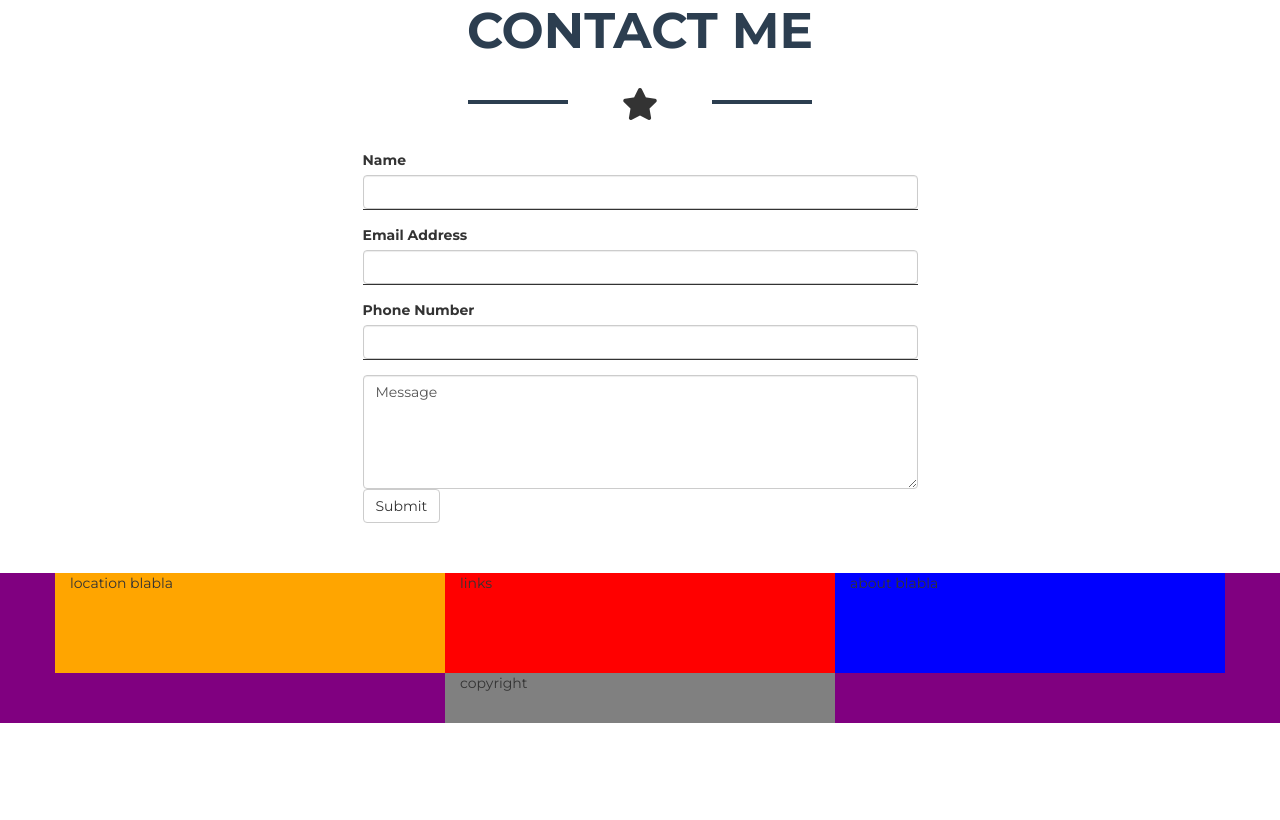
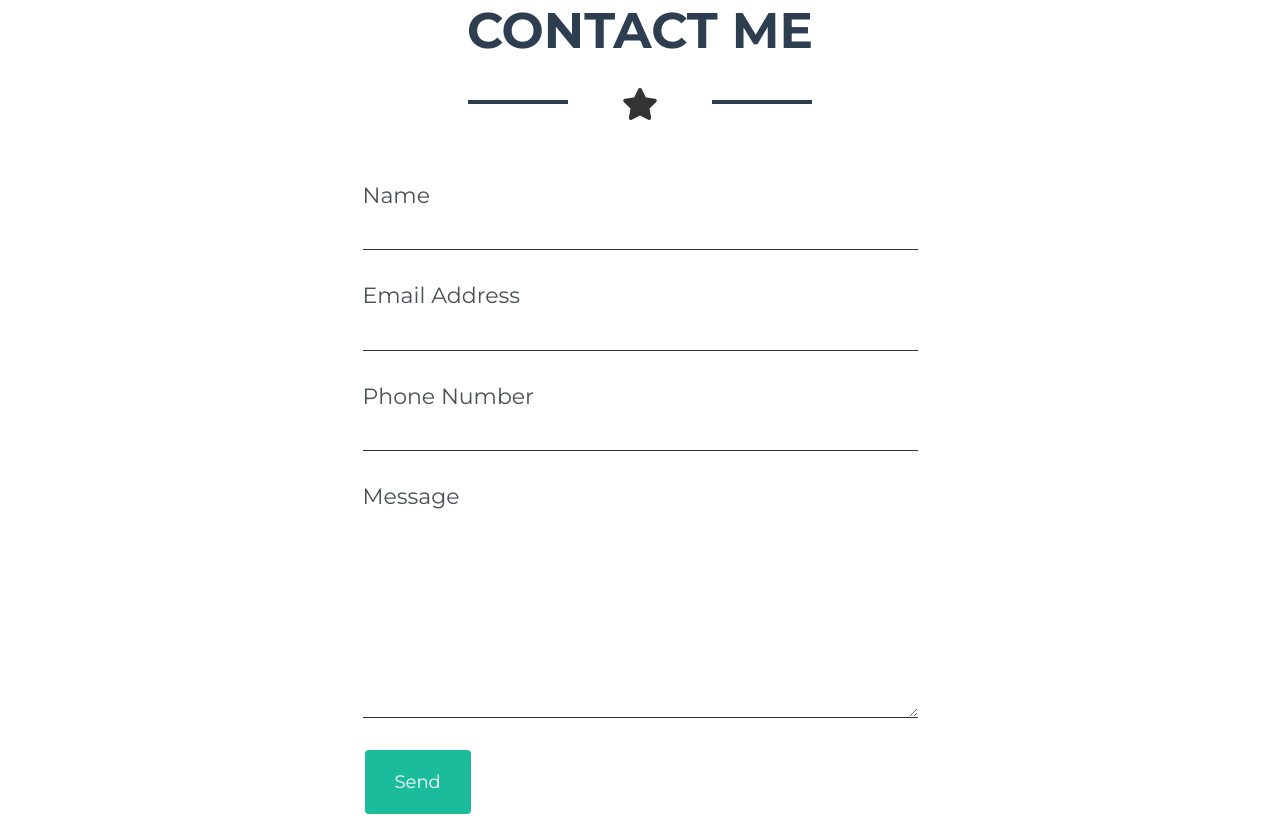
Before and after one commit to DavideBenazzi/html-css-bootstrap-freelancer, a plain HTML site: page index.html in a window 1280 px wide. Shown: the part 2047-2867 px from the top of the page. Before the commit the page ends 2770 px from the top, so only its background shows below. Drawn offline with nearby package versions, Linux system fonts and the light colour scheme.

Commit message:
sezione contact me

```diff
--- a/css/style.css
+++ b/css/style.css
@@ -146,7 +146,6 @@ body {
   border-color: #f8f9fa;
 }
 
-/* DEBUG */
 /* CONTACTME */
 .contactme {
   margin-bottom: 50px;
@@ -167,12 +166,44 @@ body {
   margin: 0 50px 30px;
 }
 
-.contactme .form-group {
+.contactme .form {
+  margin: 30px 0;
+}
+
+.contactme .form-group input,
+.contactme .form textarea {
   border: none;
-  border-radius: none;
+  border-radius: 0;
   border-bottom: 1px solid #333;
   box-shadow: none;
+  margin-bottom: 30px;
+  padding: 0;
 }
+
+.contactme .form-group label {
+  font-size: 22px;
+  font-weight: 400;
+  color: #495057;
+}
+
+.contactme .form textarea {
+  height: 200px;
+}
+
+.contactme .form .btn {
+  background: #1abc9c;
+  color: #ffffff;
+  border: 2px solid #ffffff;
+  padding: 20px 30px;
+  margin-bottom: 50px;
+}
+
+.contactme .form .btn:hover {
+  background: rgba(11, 86, 72, 0.5)
+}
+
+/* DEBUG */
+
 /* FOOTER */
 .footer {
   background: purple;
--- a/index.html
+++ b/index.html
@@ -154,21 +154,24 @@
             </div>
           </div>
           <div class="col-xs-12 col-md-6 col-md-offset-3">
-            <form>
+            <form class="form">
               <div class="form-group">
-                <label>Name</label>
-                <input type="email" class="form-control">
+                <label for="name">Name</label>
+                <input type="text" class="form-control" id="name">
               </div>
               <div class="form-group">
-                <label>Email Address</label>
-                <input type="email" class="form-control">
+                <label for="email">Email Address</label>
+                <input type="email" class="form-control" id="email">
               </div>
               <div class="form-group">
-                <label>Phone Number</label>
-                <input type="email" class="form-control">
+                <label for="phone">Phone Number</label>
+                <input type="text" class="form-control" id="phone">
               </div>
-              <textarea class="form-control" rows="5">Message</textarea>
-              <button type="submit" class="btn btn-default">Submit</button>
+              <div class="form-group">
+                <label for="message">Message</label>
+                <textarea class="form-control" name="message" id="message"></textarea>
+              </div>
+              <button type="submit" class="btn btn-default btn-lg">Send</button>
             </form>
           </div>
         </div>
```
